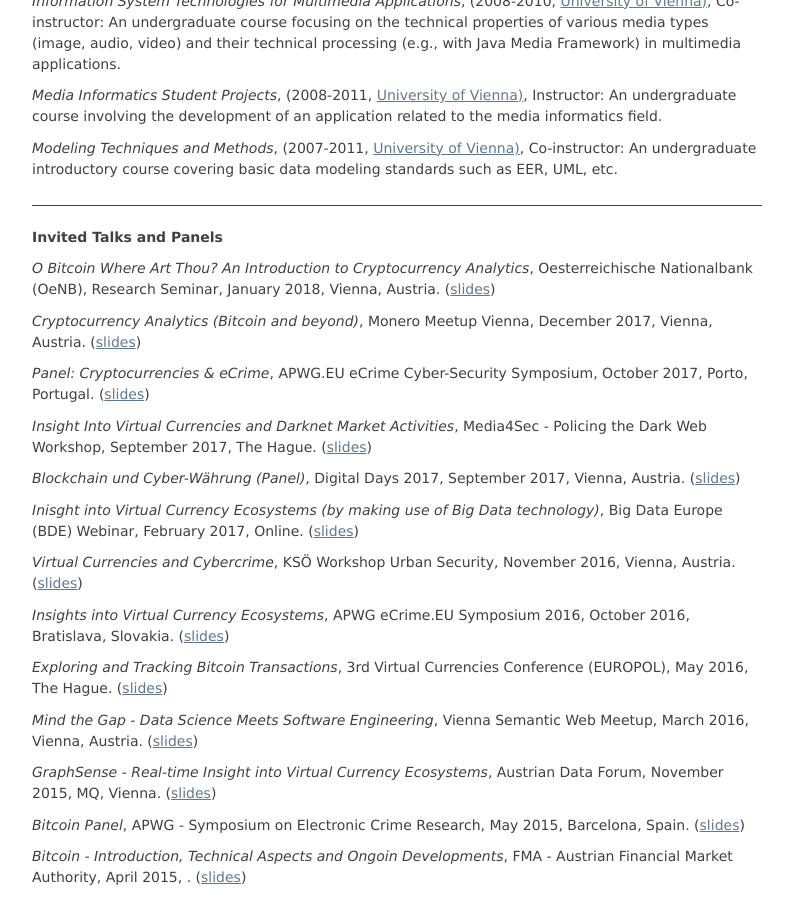
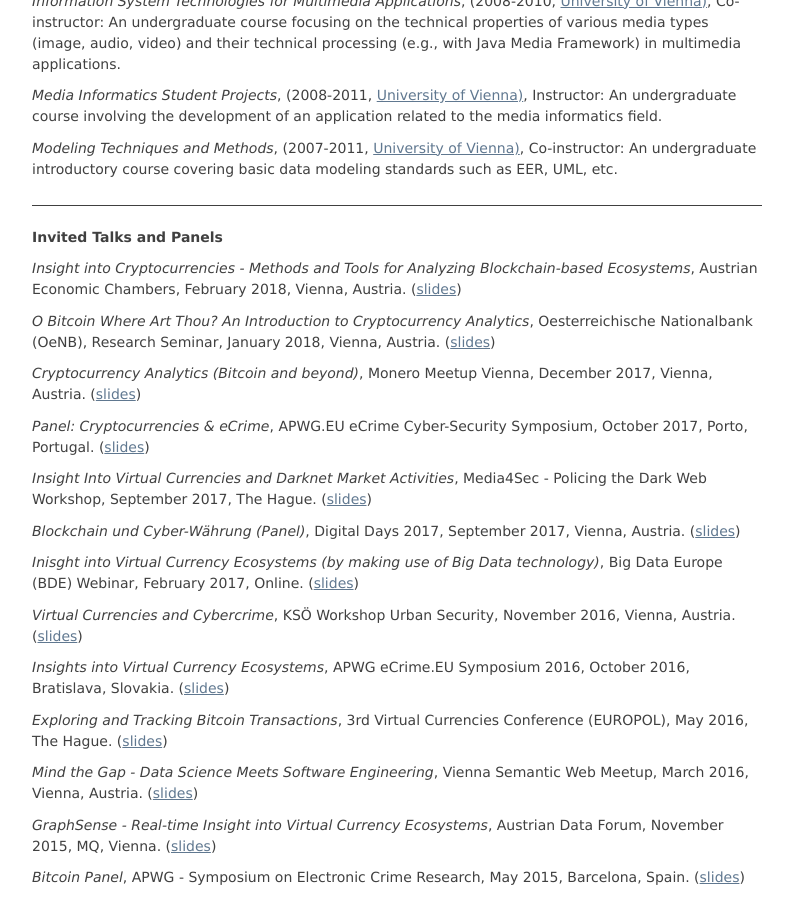
Before and after one commit to behas/behas.github.com, a Jekyll site: the page built from index.html, in a window 1280 px wide and 900 px high, scrolled down 3391 px. Shown: the whole window, without its empty margins (243-1031 px from the left). Built offline with Jekyll 4.4.1, drawn with Linux system fonts in a browser that asks for light colours.

Commit message:
added WKO talk

```diff
--- a/_data/talks.yml
+++ b/_data/talks.yml
@@ -1,3 +1,9 @@
+- title: "Insight into Cryptocurrencies - Methods and Tools for Analyzing Blockchain-based Ecosystems"
+  venue: "Austrian Economic Chambers"
+  date: "2018-02-28"
+  location: "Vienna, Austria"
+  slides_uri: "https://www.slideshare.net/bhaslhofer/insight-into-cryptocurrencies-methods-and-tools-for-analyzing-blockchainbased-ecosystems"
+
 - title: "O Bitcoin Where Art Thou? An Introduction to Cryptocurrency Analytics"
   venue: "Oesterreichische Nationalbank (OeNB), Research Seminar"
   date: "2018-01-12"
```
